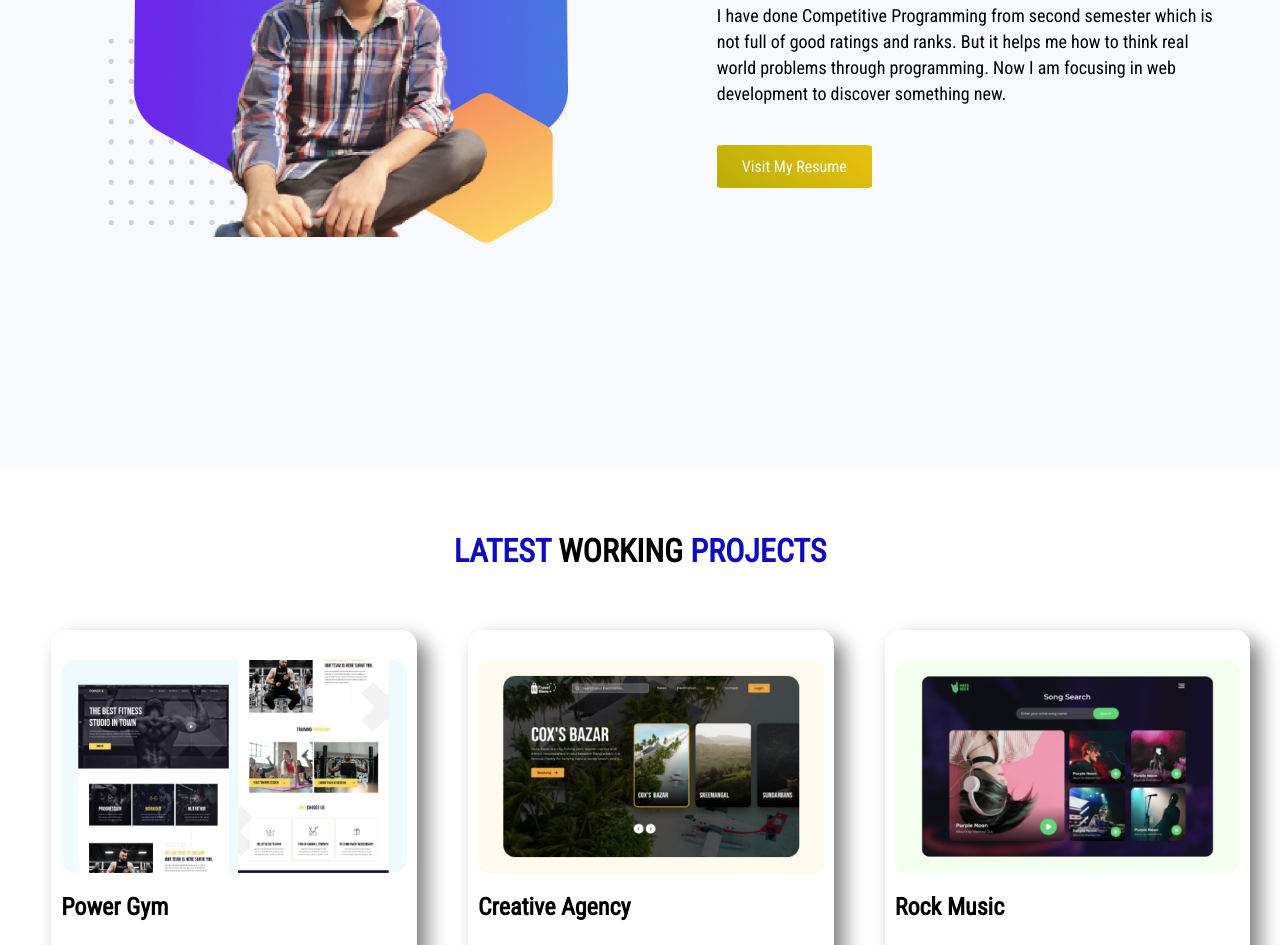
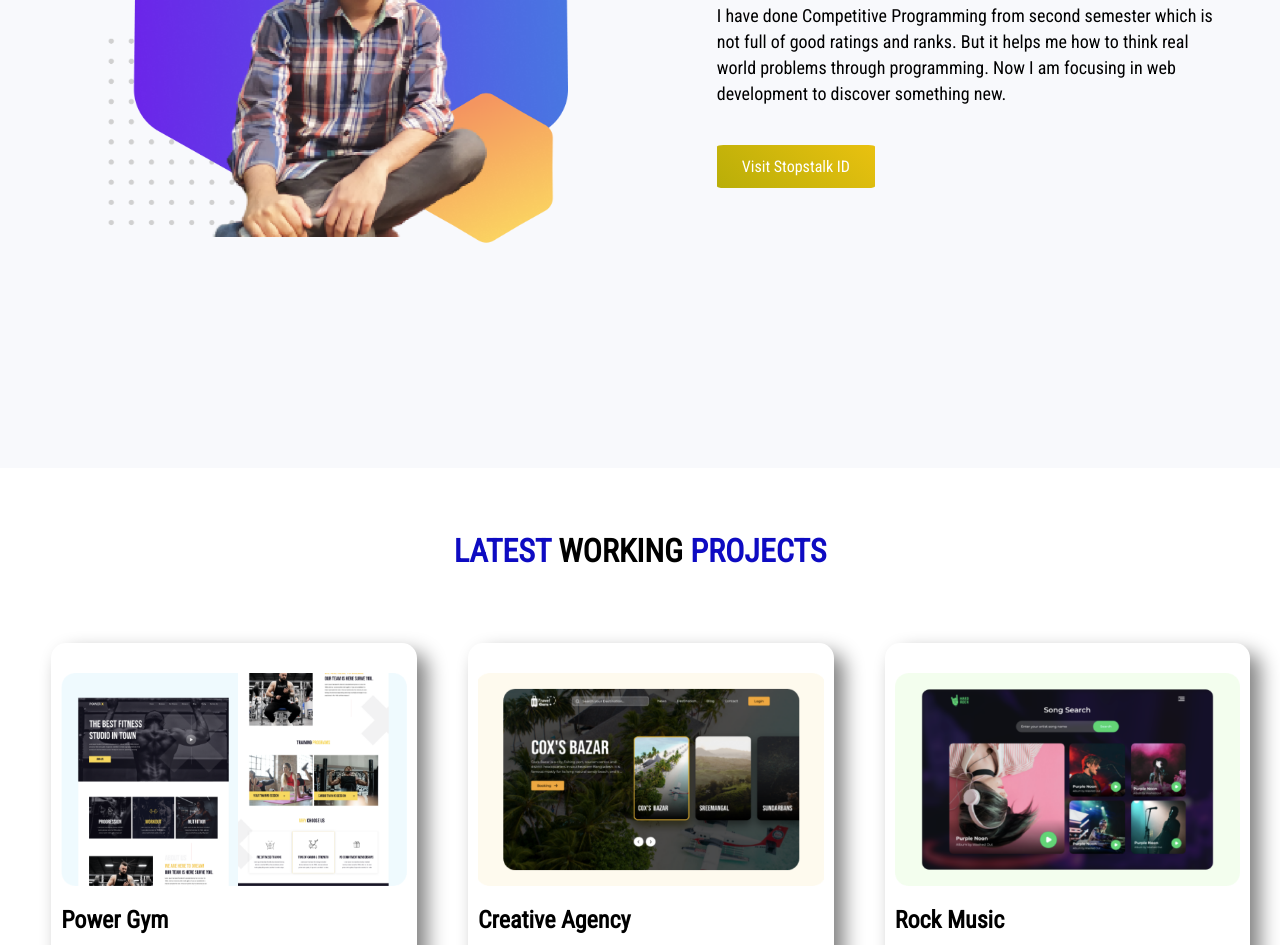
Before and after one commit to farazsamin/portfolio-final, a plain HTML site: page index.html in a window 1280 px wide. Shown: the part 1092-2037 px from the top of the page. Drawn offline with Linux system fonts and the light colour scheme.

Commit message:
final changes

```diff
--- a/index.html
+++ b/index.html
@@ -34,7 +34,7 @@
             <h1>Wants to be a <span class="text-color">World Class</span> Web Developer</h1>
             <h3>Background</h3>
             <p>I have done Competitive Programming from second semester which is not full of good ratings and ranks. But it helps me how to think real world problems through programming. Now I am focusing in web development to discover something new.</p>
-            <a class="button" target="_blank" href="https://www.linkedin.com/in/faraz-samin-519454140/">Visit My Resume</a>
+            <a class="button" target="_blank" href="https://www.stopstalk.com/user/profile/faraz_samin">Visit Stopstalk ID</a>
         </div>
     </div>
 
--- a/style.css
+++ b/style.css
@@ -66,14 +66,13 @@ p{
     float: left;
     padding : 10px;
     margin-left: 4%;
-    margin-top: 3%;
+    margin-top: 4%;
     border-radius: 15px;
 }
 .one-third img{
     width: 100%;
     height: 213px;
     display: block;
-
     padding-top: 20px;
 }
 
```
